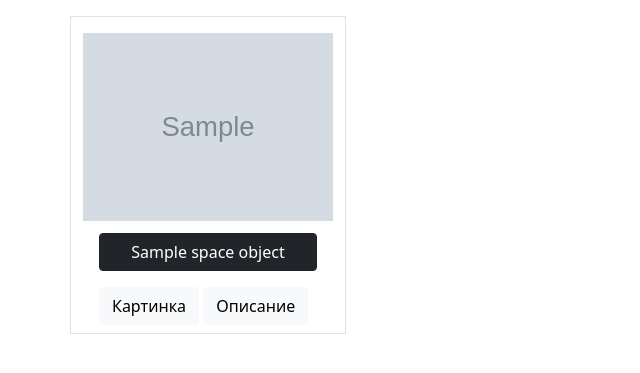
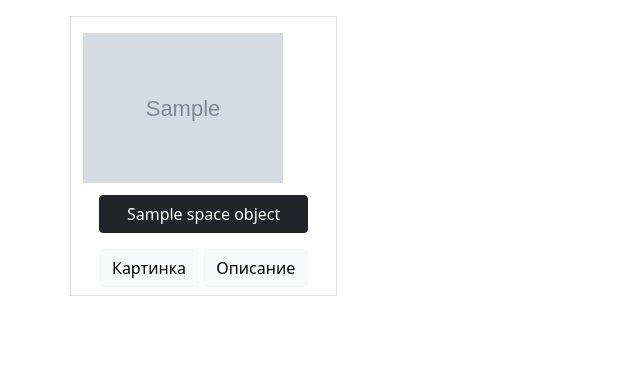
Before and after one commit to politenkovdaniil/php_01-, a PHP site: template views/main.twig in a window 1280 px wide. Shown: the part 56-429 px from the top of the page, without its empty margins (0-640 px from the left). Run offline with PHP 8.4, Linux system fonts and the light colour scheme; the template is opened without the code that fills it: most values are stand-ins (such as "Sample title", 1, 10 or a date in 2020); grey boxes marked "Sample" are stand-in pictures; some libraries are stand-ins or nearby versions.

Commit message:
Изменения для 1 лабы (CRUD)

```diff
--- a/views/main.twig
+++ b/views/main.twig
@@ -7,7 +7,7 @@
 
     <div class="col-auto border mb-3 mt-3 me-3">
         <div class="mb-1 mt-3">
-            <img src="{{ object.image }}" style="width: 250px;">
+            <img src="{{ object.image }}" style="width: 200px;">
         </div>
 
         <div class="d-grid nav-link">
```
